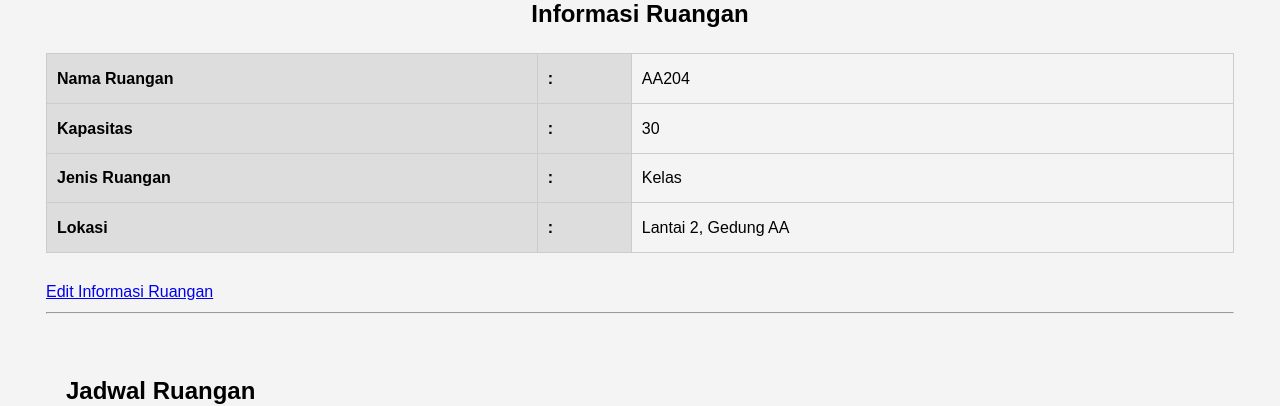
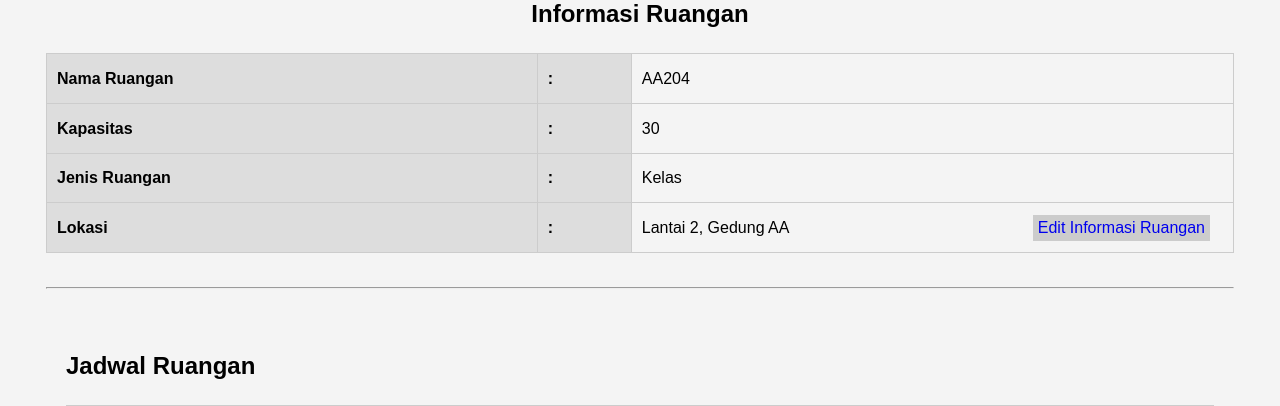
Before and after one commit to RioBithub/WEBPROLANJUT, a PHP site: page /jadwal.php in a window 1280 px wide. Shown: the part 185-591 px from the top of the page. Run offline with PHP 8.4, Linux system fonts and the light colour scheme; a user stored in the database is signed in; data comes from the database, SQL or seed files in the repository.

Commit message:
Changing "Edit Ruangan" Button Position

```diff
--- a/jadwal.php
+++ b/jadwal.php
@@ -194,6 +194,19 @@ if ($_SERVER["REQUEST_METHOD"] == "POST") {
                 /* Atau lebar yang sesuai dengan kebutuhan Anda */
             }
         }
+        .link-tabel{
+            position: absolute;
+            right: 70px;
+            text-decoration: none;
+            display: inline-block;
+            padding-left: 5px;
+            padding-right: 5px;
+            background-color: #cccccc;
+        }
+        .link-tabel:hover{
+            background-color: #008080;
+            border-radius: 0.25rem;
+        }
     </style>
 </head>
 
@@ -255,14 +268,14 @@ if ($_SERVER["REQUEST_METHOD"] == "POST") {
                             <th> : </th>
                             <td>
                                 <?= htmlspecialchars($ruangan['lokasi']); ?>
+                                <?php if ($adminLoggedIn): ?>
+                                    <a href="edit_ruangan.php?ruangan_id=<?= $ruangan['ruangan_id']; ?>" class="link-tabel">Edit Informasi Ruangan</a>
+                                <?php endif; ?>
                             </td>
                         </tr>
                     </table>
                 </form>
                 <br />
-                <?php if ($adminLoggedIn): ?>
-                    <a href="edit_ruangan.php?ruangan_id=<?= $ruangan['ruangan_id']; ?>">Edit Informasi Ruangan</a>
-                <?php endif; ?>
             <?php else: ?>
                 <p>Informasi ruangan tidak tersedia.</p>
             <?php endif; ?>
```
